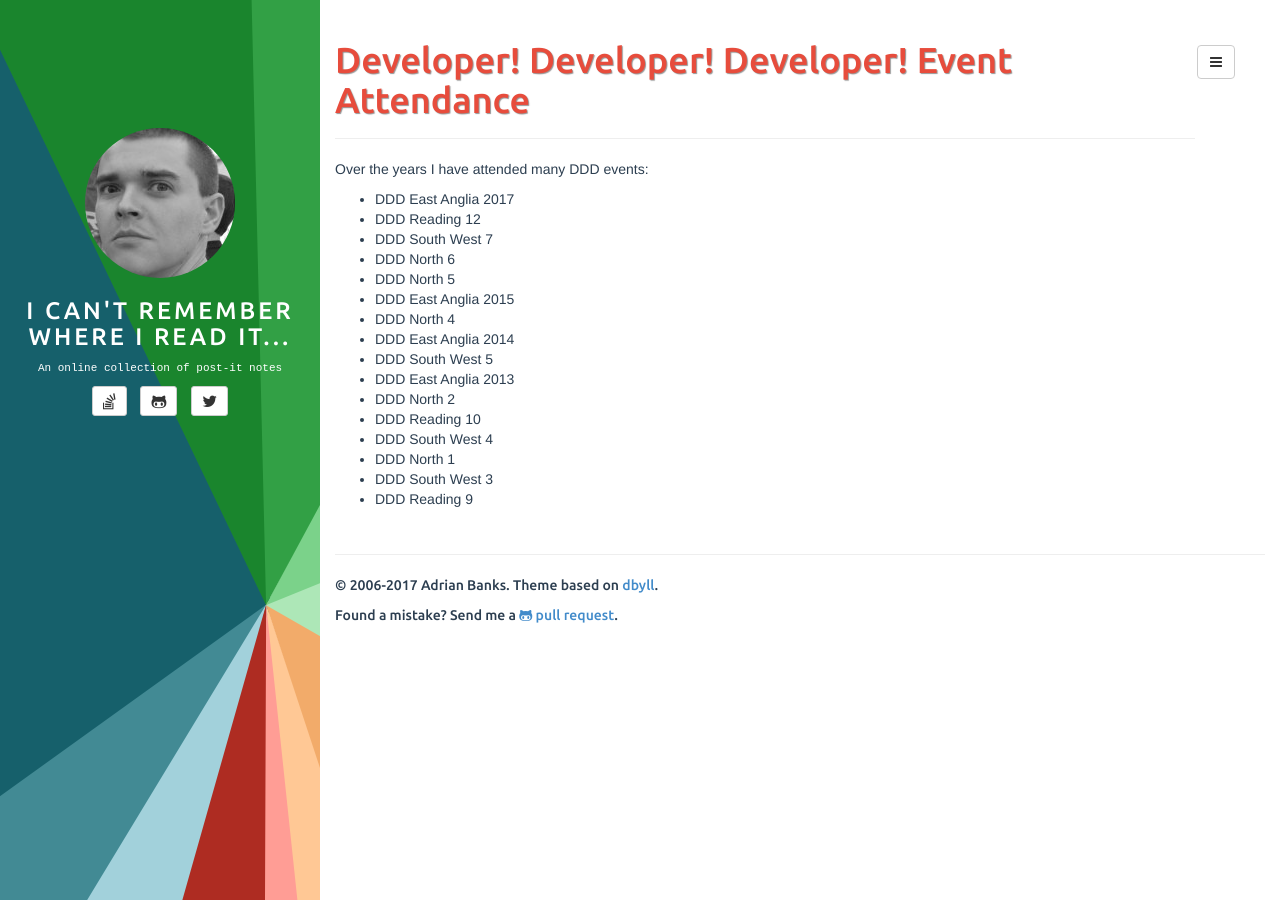
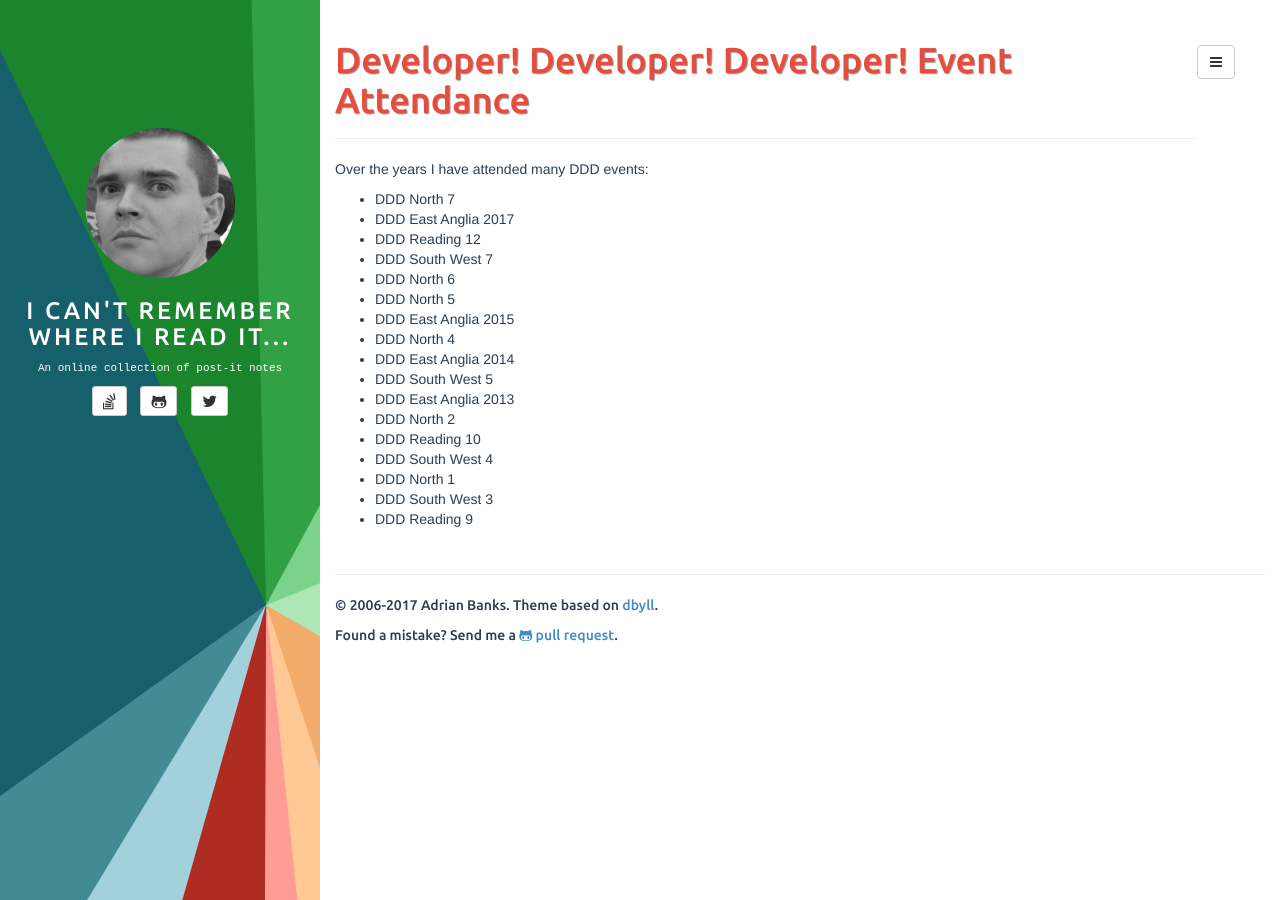
Before and after one commit to adrianbanks/adrianbanks.github.io, a Jekyll site: the page built from ddd-attendance.md, in a window 1280 px wide. Built offline with Jekyll 4.4.1, drawn with Linux system fonts in a browser that asks for light colours.

Commit message:
Add another DDD attendance

```diff
--- a/ddd-attendance.md
+++ b/ddd-attendance.md
@@ -5,6 +5,7 @@ title: Developer! Developer! Developer! Event Attendance
 
 Over the years I have attended many DDD events:
 
+- DDD North 7
 - DDD East Anglia 2017
 - DDD Reading 12
 - DDD South West 7
```
